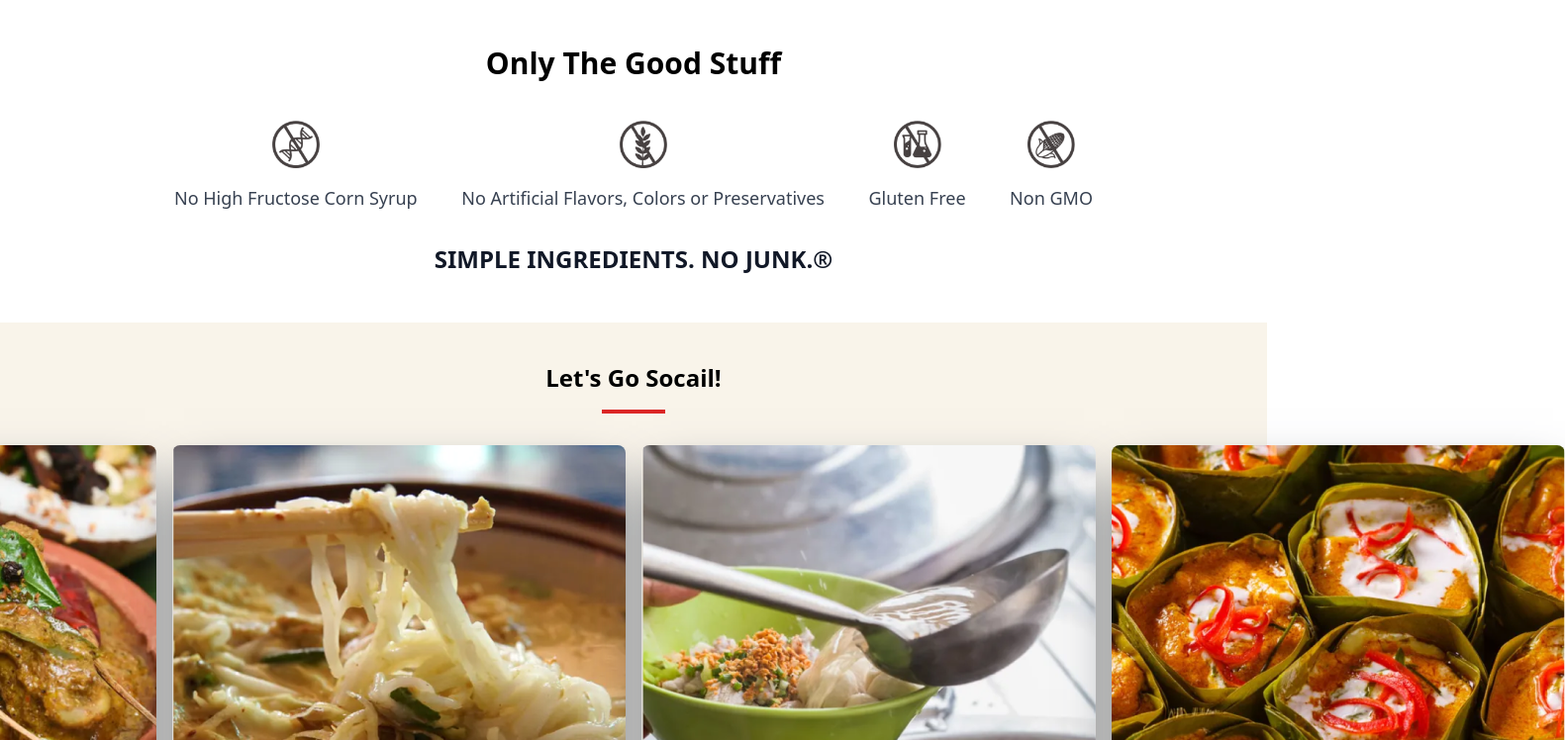
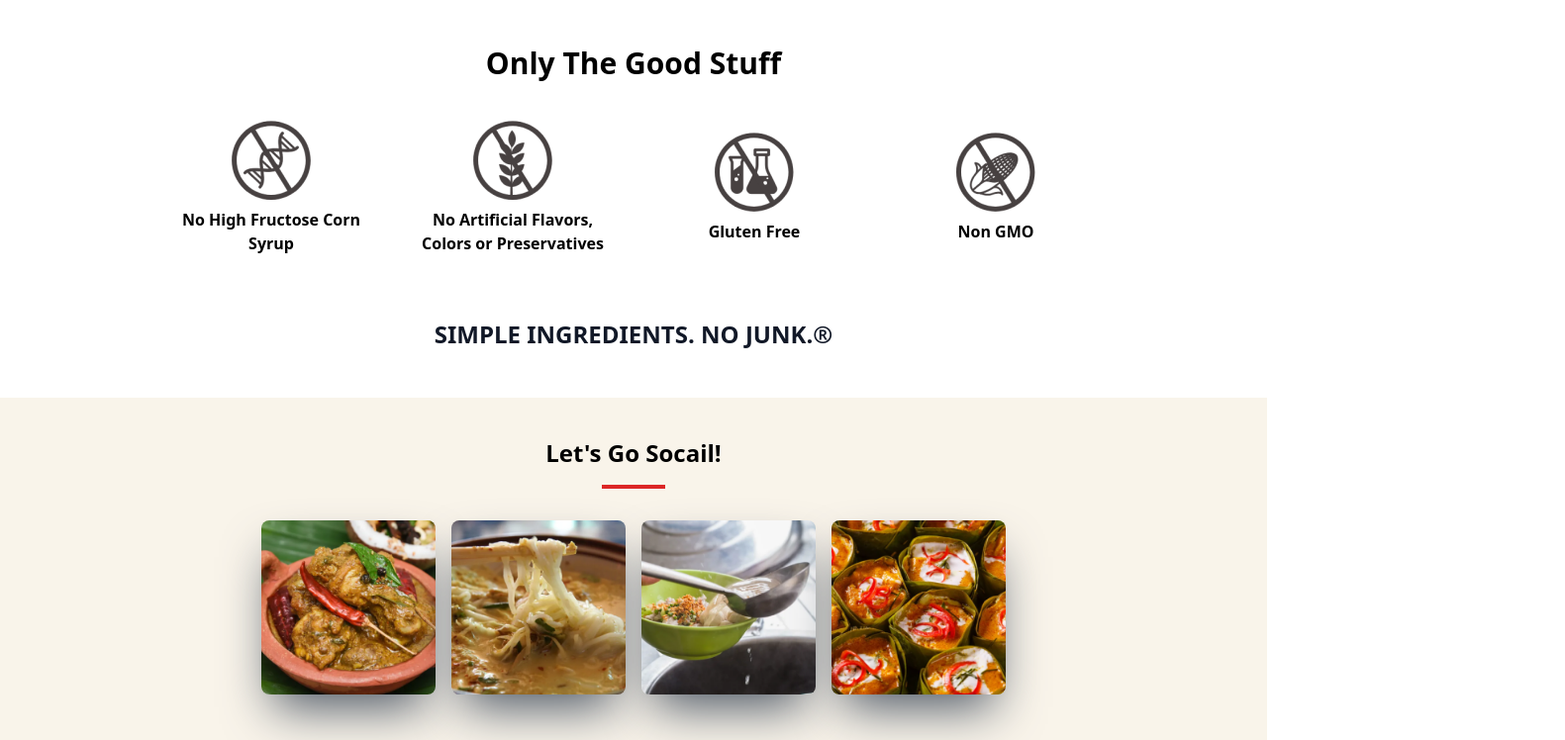
Before and after one commit to SokmengHoem/Khmer_Food, a React (Vite) app: page /about in a window 1280 px wide. Shown: the part 1128-1876 px from the top of the page at 99% size, 1581 px wide, since content can reach past the window. Built offline with nearby package versions, Linux system fonts and the light colour scheme.

Commit message:
About page modify completed!

```diff
--- a/src/components/Molecules/aboutPage/FoodGallery.tsx
+++ b/src/components/Molecules/aboutPage/FoodGallery.tsx
@@ -23,22 +23,22 @@
                 <img
                     src="images/aboutPage/relate_product4.png"
                     alt="Food 2"
-                    className="w-45 h-45 object-cover rounded-lg shadow-2xl shadow-gray-600"
+                    className="w-44 h-44 object-cover rounded-lg shadow-2xl shadow-gray-600"
                 />
                 <img
                     src="images/aboutPage/relate_product3.png"
                     alt="Food 2"
-                    className="w-45 h-45 object-cover rounded-lg shadow-2xl shadow-gray-600"
+                    className="w-44 h-44 object-cover rounded-lg shadow-2xl shadow-gray-600"
                 />
                 <img
                     src="images/aboutPage/relate_product2.png"
                     alt="Food 2"
-                    className="w-45 h-45 object-cover rounded-lg shadow-2xl shadow-gray-600"
+                    className="w-44 h-44 object-cover rounded-lg shadow-2xl shadow-gray-600"
                 />
                 <img
                     src="images/aboutPage/relate_product1.png"
                     alt="Food 2"
-                    className="w-45 h-45 object-cover rounded-lg shadow-2xl shadow-gray-600"
+                    className="w-44 h-44 object-cover rounded-lg shadow-2xl shadow-gray-600"
                 />
             </div>
             <div className="flex justify-center space-x-4 mb-8">
@@ -48,7 +48,7 @@
                         key={index}
                         src={image}
                         alt={`Food ${index + 1}`}
-                        className="w-45 h-45 object-cover rounded-lg shadow-2xl shadow-gray-600"
+                        className="w-44 h-44 object-cover rounded-lg shadow-2xl shadow-gray-600"
                     />
                 ))}
             </div>
--- a/src/components/Molecules/aboutPage/GoodStuff.tsx
+++ b/src/components/Molecules/aboutPage/GoodStuff.tsx
@@ -23,16 +23,27 @@
     return (
         <div className="text-center py-12 bg-white">
             <h2 className="text-3xl font-bold mb-10">Only The Good Stuff</h2>
-            <div className="flex justify-between space-x-8 mb-8 ml-44 mr-44">
-                {features.map((feature, index) => (
-                    <div key={index} className="flex flex-col items-center">
-                        {feature.imgSrc && (
-                            <img src={feature.imgSrc} alt={feature.text} className="w-12 h-12 mb-4" />
-                        )}
-                        <p className="text-lg font-medium text-gray-700">{feature.text}</p>
-                    </div>
-                ))}
+
+            <div className="grid grid-cols-4 gap-4 ml-40 mr-40 pb-14">
+                <div className="col-span-1 flex flex-col items-center justify-center">
+                    <img src="/images/aboutPage/icon1.png" className="w-20 h-20" alt="Icon 1" />
+                    <div className="text-center font-bold p-2">No High Fructose Corn Syrup</div>
+                </div>
+                <div className="col-span-1 flex flex-col items-center justify-center">
+                    <img src="/images/aboutPage/icon2.png" className="w-20 h-20" alt="Icon 1" />
+                    <div className="text-center font-bold p-2">No Artificial Flavors, <br/> Colors or Preservatives</div>
+                </div>
+                <div className="col-span-1 flex flex-col items-center justify-center">
+                    <img src="/images/aboutPage/icon3.png" className="w-20 h-20" alt="Icon 1" />
+                    <div className="text-center font-bold p-2">Gluten Free</div>
+                </div>
+                <div className="col-span-1 flex flex-col items-center justify-center">
+                    <img src="/images/aboutPage/icon4.png" className="w-20 h-20" alt="Icon 1" />
+                    <div className="text-center font-bold p-2">Non GMO</div>
+                </div>
             </div>
+
+
             <h3 className="text-2xl font-bold text-gray-900">SIMPLE INGREDIENTS. NO JUNK.®</h3>
         </div>
     );
```
